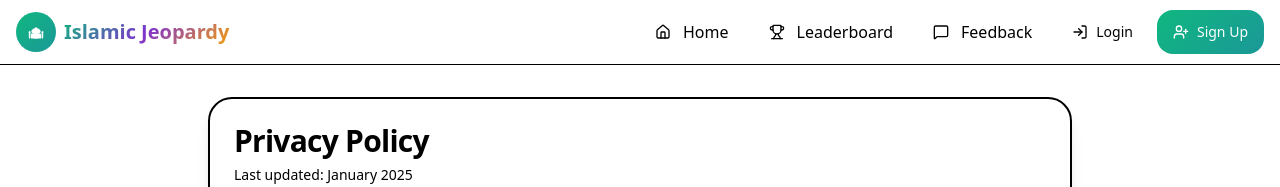
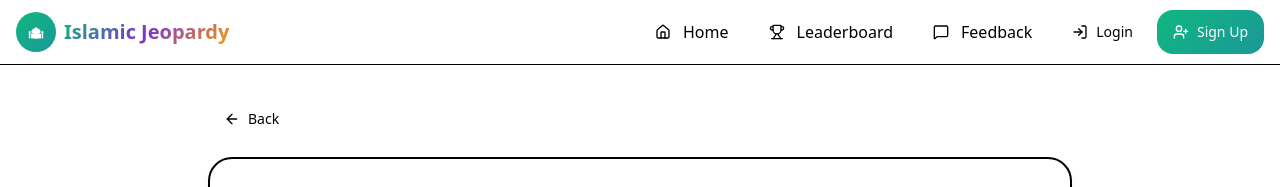
Before and after one commit to aljaljic/islamjeopardy.com, a SvelteKit app: page /privacy in a window 1280 px wide. Shown: the top 187 px of the page. Built offline with nearby package versions, Linux system fonts and the light colour scheme; no server answers.

Commit message:
fixed deletions added back page to terms

```diff
--- a/src/routes/privacy/+page.svelte
+++ b/src/routes/privacy/+page.svelte
@@ -1,5 +1,16 @@
 <script lang="ts">
 	import { Card, CardContent, CardHeader, CardTitle } from '$lib/components/ui/card';
+	import { Button } from '$lib/components/ui/button';
+	import { ArrowLeft } from 'lucide-svelte';
+	import { goto } from '$app/navigation';
+
+	function goBack() {
+		if (typeof window !== 'undefined' && window.history.length > 1) {
+			window.history.back();
+		} else {
+			goto('/');
+		}
+	}
 </script>
 
 <svelte:head>
@@ -7,6 +18,14 @@
 </svelte:head>
 
 <div class="container mx-auto px-4 py-8 max-w-4xl">
+	<Button
+		variant="ghost"
+		onclick={goBack}
+		class="mb-4 gap-2 touch-target"
+	>
+		<ArrowLeft class="h-4 w-4" />
+		<span>Back</span>
+	</Button>
 	<Card class="border-2 shadow-lg">
 		<CardHeader>
 			<CardTitle class="text-3xl">Privacy Policy</CardTitle>
--- a/src/routes/terms/+page.svelte
+++ b/src/routes/terms/+page.svelte
@@ -1,5 +1,16 @@
 <script lang="ts">
 	import { Card, CardContent, CardHeader, CardTitle } from '$lib/components/ui/card';
+	import { Button } from '$lib/components/ui/button';
+	import { ArrowLeft } from 'lucide-svelte';
+	import { goto } from '$app/navigation';
+
+	function goBack() {
+		if (typeof window !== 'undefined' && window.history.length > 1) {
+			window.history.back();
+		} else {
+			goto('/');
+		}
+	}
 </script>
 
 <svelte:head>
@@ -7,6 +18,14 @@
 </svelte:head>
 
 <div class="container mx-auto px-4 py-8 max-w-4xl">
+	<Button
+		variant="ghost"
+		onclick={goBack}
+		class="mb-4 gap-2 touch-target"
+	>
+		<ArrowLeft class="h-4 w-4" />
+		<span>Back</span>
+	</Button>
 	<Card class="border-2 shadow-lg">
 		<CardHeader>
 			<CardTitle class="text-3xl">Terms of Service</CardTitle>
```
